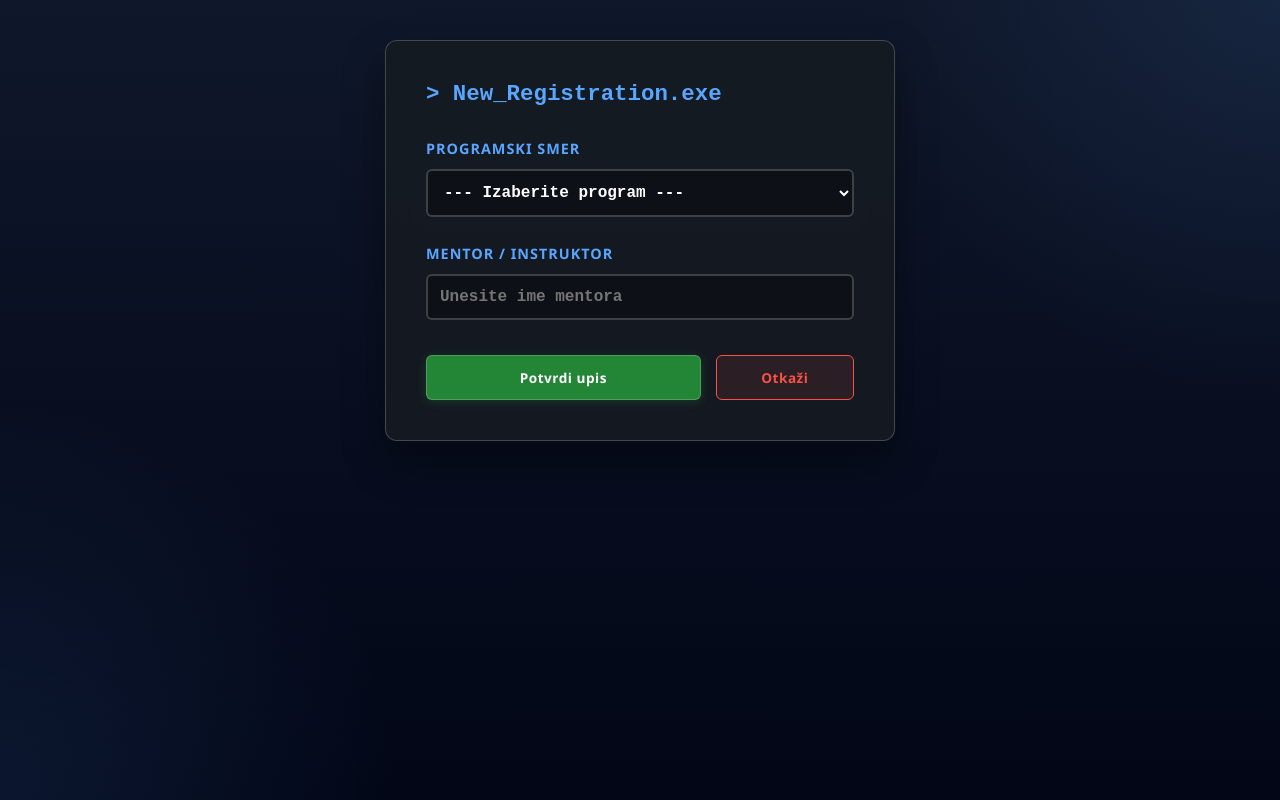
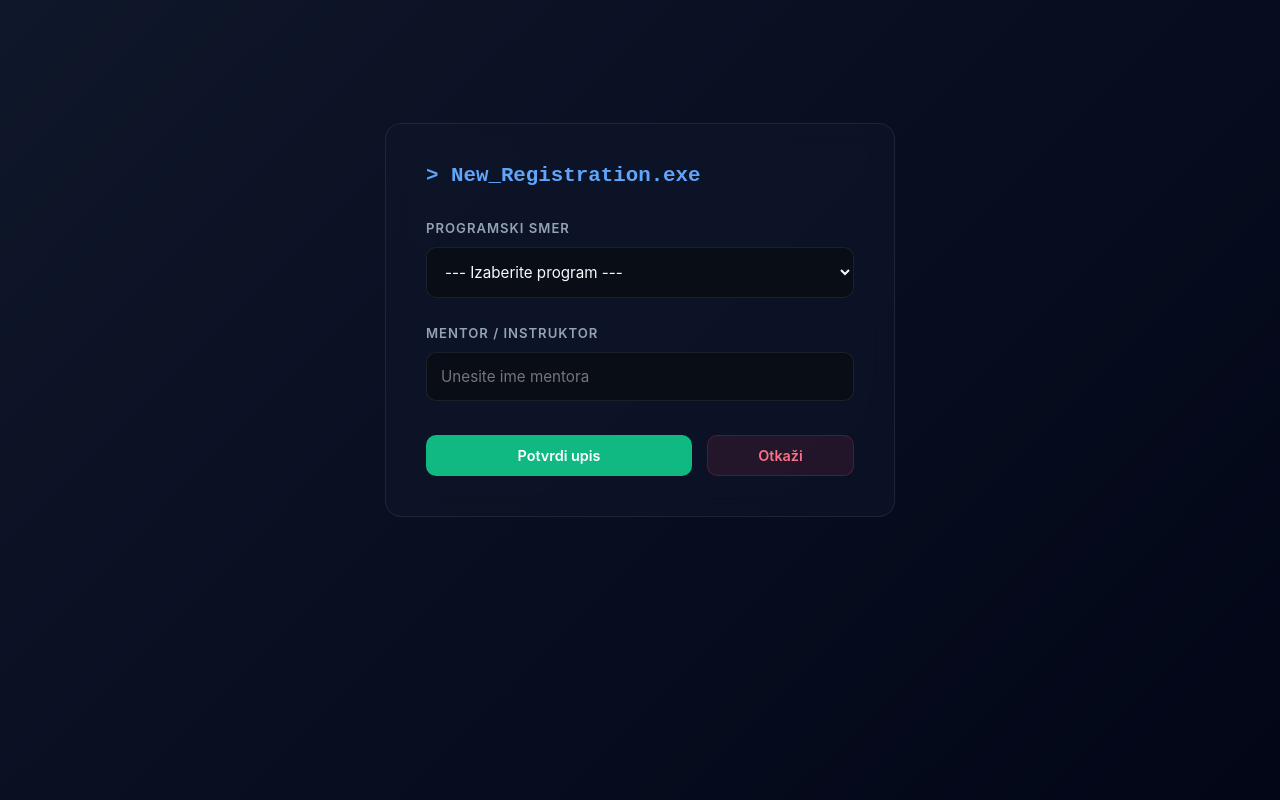
Before and after one commit to blackdiamonds2211-pixel/urban-octo-doodle, a React (Vite) app: page /add in a window 1280 px wide. Built offline with nearby package versions, Linux system fonts and the light colour scheme; sample sign-in values are in the browser's storage.

Commit message:
Fix: Povezane labele sa inputima i osvezen dizajn pozadine

```diff
--- a/src/App.jsx
+++ b/src/App.jsx
@@ -1,3 +1,4 @@
+import { useEffect } from 'react';
 import { BrowserRouter, Routes, Route, Navigate } from 'react-router-dom';
 import { AuthProvider } from './context/AuthContext';
 import ProtectedRoute from './components/ProtectedRoute';
@@ -6,9 +7,22 @@ import ProtectedRoute from './components/ProtectedRoute';
 import Login from './pages/Login';
 import Dashboard from './pages/Dashboard';
 import AddCourse from './pages/AddCourse';
-import EditCourse from './pages/EditCourse'; // 1. Dodat import za Edit stranicu
+import EditCourse from './pages/EditCourse';
 
 function App() {
+  // Kontrolišemo pozadinu tela (body) direktno preko React-a za mekan i prijatan izgled
+  useEffect(() => {
+    document.body.style.margin = "0";
+    document.body.style.minHeight = "100vh";
+    document.body.style.fontFamily = "-apple-system, BlinkMacSystemFont, 'Segoe UI', Roboto, sans-serif";
+    document.body.style.color = "#f8fafc";
+
+    // Linearni prelaz iz opuštajuće plavo-sive u duboku ponoćnu nijansu pod uglom od 135 stepeni
+    document.body.style.background = "linear-gradient(135deg, #0f172a 0%, #020617 100%)";
+    document.body.style.backgroundAttachment = "fixed";
+    document.body.style.webkitFontSmoothing = "antialiased";
+  }, []);
+
   return (
     <AuthProvider>
       <BrowserRouter>
@@ -35,7 +49,7 @@ function App() {
             }
           />
 
-          {/* 2. Dodata ruta za izmenu kursa (PUT operacija bonus) */}
+          {/* Ruta za izmenu kursa */}
           <Route
             path="/edit/:id"
             element={
--- a/src/index.css
+++ b/src/index.css
@@ -1,160 +1,154 @@
 :root {
   --bg-top: #0f172a;
   --bg-bottom: #020617;
-  --card-bg: rgba(22, 27, 34, 0.95); /* Manja providnost za bolji kontrast */
-  --accent: #58a6ff;
-  --text-main: #ffffff;    /* Čista bela za maksimalnu vidljivost */
-  --text-dim: #cbd5e1;     /* Svetlija siva za opise */
-  --border: rgba(255, 255, 255, 0.2);
-  --success: #238636;
-  --error: #f85149;
+  --card-bg: rgba(15, 23, 42, 0.6);
+  --accent: #60a5fa;
+  --text-main: #f8fafc;
+  --text-dim: #94a3b8;
+  --border: rgba(255, 255, 255, 0.08);
+  --success: #10b981;
+  --error: #f43f5e;
 }
 
-* { box-sizing: border-box; transition: all 0.2s ease; }
-
-body {
-  margin: 0;
-  min-height: 100vh;
-  font-family: 'Segoe UI', system-ui, sans-serif;
-  color: var(--text-main);
-  background:
-    radial-gradient(circle at top right, rgba(88, 166, 255, 0.1), transparent 400px),
-    radial-gradient(circle at bottom left, rgba(88, 166, 255, 0.1), transparent 400px),
-    linear-gradient(to bottom, var(--bg-top), var(--bg-bottom));
-  background-attachment: fixed;
-  -webkit-font-smoothing: antialiased;
-  font-weight: 500; /* Podebljan osnovni tekst */
+* {
+  box-sizing: border-box;
+  transition: background-color 0.2s, border-color 0.2s, transform 0.2s, box-shadow 0.2s;
 }
 
 .container {
-  width: 100%;
   max-width: 1100px;
   margin: 0 auto;
   padding: 40px 20px;
 }
 
 header {
-  background: rgba(22, 27, 34, 0.9);
+  background: var(--card-bg);
   backdrop-filter: blur(12px);
-  padding: 1.5rem;
+  -webkit-backdrop-filter: blur(12px);
+  padding: 1.25rem 2rem;
   display: flex;
   justify-content: space-between;
   align-items: center;
   border: 1px solid var(--border);
-  border-radius: 12px;
+  border-radius: 16px;
   margin-bottom: 2.5rem;
-  box-shadow: 0 4px 20px rgba(0,0,0,0.4);
+  box-shadow: 0 10px 30px rgba(0, 0, 0, 0.3);
 }
 
 header h2 {
-  font-family: 'Courier New', monospace;
-  font-size: 1.1rem;
+  font-family: monospace;
+  font-size: 1rem;
   color: var(--accent);
   margin: 0;
-  text-shadow: 0 0 10px rgba(88, 166, 255, 0.3);
+  letter-spacing: 1px;
 }
 
 .courses-grid {
   display: grid;
-  grid-template-columns: repeat(auto-fill, minmax(220px, 1fr));
-  gap: 20px;
+  grid-template-columns: repeat(auto-fill, minmax(240px, 1fr));
+  gap: 24px;
 }
 
 .course-card {
   background: var(--card-bg);
-  backdrop-filter: blur(8px);
+  backdrop-filter: blur(12px);
+  -webkit-backdrop-filter: blur(12px);
   border: 1px solid var(--border);
-  border-radius: 10px;
-  padding: 1.2rem;
+  border-radius: 16px;
+  padding: 1.5rem;
   display: flex;
   flex-direction: column;
   justify-content: space-between;
-  min-height: 160px;
-  box-shadow: 0 4px 15px rgba(0,0,0,0.3);
+  min-height: 180px;
 }
 
 .course-card:hover {
-  border-color: var(--accent);
-  transform: translateY(-5px);
-  box-shadow: 0 10px 25px rgba(0, 0, 0, 0.5);
+  border-color: rgba(96, 165, 250, 0.4);
+  transform: translateY(-4px);
+  box-shadow: 0 12px 30px rgba(0, 0, 0, 0.4);
 }
 
 .course-card h4 {
   margin: 0;
-  font-family: 'Courier New', monospace;
-  color: #ffffff; /* Čisto bela */
-  font-size: 1.1rem;
-  font-weight: 700;
-  text-shadow: 0 2px 4px rgba(0,0,0,0.5);
+  font-size: 1.15rem;
+  font-weight: 600;
+  line-height: 1.4;
 }
 
 .course-card p {
   color: var(--text-dim);
-  font-size: 0.9rem;
-  margin-top: 10px;
-  font-weight: 600; /* Bolja vidljivost instruktora */
+  font-size: 0.88rem;
+  margin-top: 12px;
 }
 
-button {
+button, .edit-button {
   cursor: pointer;
-  border-radius: 6px;
-  font-weight: 700; /* Jako podebljana dugmad */
-  font-size: 0.85rem;
+  border-radius: 10px;
+  font-weight: 600;
+  font-size: 0.9rem;
   font-family: inherit;
-  letter-spacing: 0.5px;
+  border: none;
+  text-align: center;
 }
 
 .btn-main {
   background: var(--success);
-  color: white;
+  color: #ffffff;
   padding: 12px 24px;
-  border: 1px solid rgba(255,255,255,0.2);
-  box-shadow: 0 2px 10px rgba(35, 134, 54, 0.3);
 }
 
-.btn-main:hover { background: #2ea043; transform: scale(1.02); }
+.btn-main:hover {
+  background: #059669;
+  transform: translateY(-1px);
+}
 
 .btn-logout {
-  background: rgba(248, 81, 73, 0.1);
-  color: #f85149;
-  border: 1px solid #f85149;
-  padding: 8px 16px;
+  background: rgba(244, 63, 94, 0.1);
+  color: #fb7185;
+  border: 1px solid rgba(244, 63, 94, 0.2);
+  padding: 8px 18px;
 }
 
-.btn-logout:hover { background: var(--error); color: white; }
+.btn-logout:hover {
+  background: var(--error);
+  color: white;
+}
 
 .edit-button {
   text-decoration: none;
-  color: #ffffff;
-  background: var(--accent); /* Plava pozadina za bolju uočljivost */
-  padding: 6px 14px;
-  border-radius: 4px;
-  font-size: 0.8rem;
-  font-family: 'Courier New', monospace;
-  font-weight: 700;
+  background: rgba(96, 165, 250, 0.1);
+  color: var(--accent);
+  padding: 8px 16px;
+  border: 1px solid rgba(96, 165, 250, 0.2);
 }
 
-.edit-button:hover { background: #38bdf8; }
+.edit-button:hover {
+  background: var(--accent);
+  color: #020617;
+}
 
 input, select {
   width: 100%;
-  background: rgba(13, 17, 23, 1);
-  border: 2px solid var(--border);
-  color: #ffffff;
-  padding: 12px;
-  border-radius: 6px;
-  margin: 10px 0 20px;
-  font-family: 'Courier New', monospace;
-  font-size: 1rem;
-  font-weight: 600;
+  background: #090d16;
+  border: 1px solid var(--border);
+  color: #f8fafc;
+  padding: 14px;
+  border-radius: 10px;
+  margin: 10px 0 24px;
+  font-family: inherit;
+  font-size: 0.95rem;
+  outline: none;
 }
 
-input:focus { border-color: var(--accent); outline: none; box-shadow: 0 0 10px rgba(88, 166, 255, 0.2); }
+input:focus, select:focus {
+  border-color: var(--accent);
+  box-shadow: 0 0 0 3px rgba(96, 165, 250, 0.15);
+}
 
 label {
-  color: var(--accent);
-  font-weight: 700;
-  font-size: 0.9rem;
+  color: var(--text-dim);
+  font-weight: 600;
+  font-size: 0.82rem;
   text-transform: uppercase;
   letter-spacing: 1px;
 }
@@ -162,5 +156,4 @@ label {
 @media (max-width: 600px) {
   .courses-grid { grid-template-columns: 1fr; }
   header { flex-direction: column; gap: 15px; text-align: center; }
-  input, select, button { font-size: 16px !important; }
 }
--- a/src/pages/AddCourse.jsx
+++ b/src/pages/AddCourse.jsx
@@ -2,7 +2,6 @@ import { useState } from 'react';
 import { useNavigate } from 'react-router-dom';
 
 const AddCourse = () => {
-  // Proširena lista svih programerskih smerova
   const programerskiSmerovi = [
     "--- Izaberite program ---",
     "Frontend Development (React.js & Next.js)",
@@ -18,7 +17,6 @@ const AddCourse = () => {
     "UI/UX Design for Developers"
   ];
 
-  // Inicijalno postavljamo prvu opciju
   const [title, setTitle] = useState(programerskiSmerovi[0]);
   const [instructor, setInstructor] = useState('');
   const navigate = useNavigate();
@@ -26,17 +24,14 @@ const AddCourse = () => {
   const handleSubmit = (e) => {
     e.preventDefault();
 
-    // Provera da student nije ostavio "Izaberite program"
     if (title === programerskiSmerovi[0]) {
       alert("Molimo izaberite konkretan program sa liste.");
       return;
     }
 
-    // 1. Povlačimo trenutne kurseve iz localStorage memorije
     const savedCourses = localStorage.getItem('local_courses');
     let currentCourses = savedCourses ? JSON.parse(savedCourses) : [];
 
-    // 2. Kreiramo novi objekat sa jedinstvenim ID brojem na osnovu vremena (Date.now())
     const newCourse = {
       id: Date.now(),
       title: title,
@@ -44,54 +39,46 @@ const AddCourse = () => {
       description: "Lokalno dodat program u registar."
     };
 
-    // 3. Dodajemo novi objekat u niz i snimamo nazad u memoriju brauzera
     currentCourses.push(newCourse);
     localStorage.setItem('local_courses', JSON.stringify(currentCourses));
 
-    // Obaveštenje o uspehu
     alert(`Sistem: Uspešno kreiran program "${title}" kod mentora: ${instructor}`);
-
-    // Vraćamo korisnika na Dashboard gde će se kartica odmah iscrtati
     navigate('/');
   };
 
   return (
-    <div className="container" style={{ maxWidth: '550px' }}>
-      {/* Kartica prati Glassmorphism stil iz index.css */}
-      <div style={{
-        background: 'var(--card-bg)',
-        padding: '40px',
-        borderRadius: '12px',
-        border: '1px solid var(--border)',
-        backdropFilter: 'blur(12px)',
-        boxShadow: '0 20px 40px rgba(0,0,0,0.4)'
-      }}>
+    <div className="container" style={{ maxWidth: '550px', display: 'flex', minHeight: '80vh', alignItems: 'center' }}>
+      {/* Kartica prati meki Glassmorphism stil iz index.css */}
+      <div className="course-card" style={{ width: '100%', padding: '40px', minHeight: 'auto' }}>
         <h2 style={{
           marginTop: 0,
           marginBottom: '30px',
           color: 'var(--accent)',
-          fontFamily: 'Courier New, monospace',
-          fontSize: '1.4rem'
+          fontFamily: 'monospace',
+          fontSize: '1.3rem'
         }}>
           {`> New_Registration.exe`}
         </h2>
 
         <form onSubmit={handleSubmit}>
-          <label>PROGRAMSKI SMER</label>
+          {/* Rešenje za grešku: labela je sada povezana preko htmlFor i id-ja */}
+          <label htmlFor="add-course-select">PROGRAMSKI SMER</label>
           <select
+            id="add-course-select"
             value={title}
             onChange={(e) => setTitle(e.target.value)}
-            style={{ marginTop: '10px', marginBottom: '25px' }}
           >
             {programerskiSmerovi.map((kurs, index) => (
-              <option key={index} value={kurs} style={{background: '#0d1117', color: '#fff'}}>
+              <option key={index} value={kurs} style={{ background: '#0d1117', color: '#fff' }}>
                 {kurs}
               </option>
             ))}
           </select>
 
-          <label>MENTOR / INSTRUKTOR</label>
+          {/* Rešenje za grešku: labela je sada povezana preko htmlFor i id-ja */}
+          <label htmlFor="add-instructor-input">MENTOR / INSTRUKTOR</label>
           <input
+            id="add-instructor-input"
             type="text"
             placeholder="Unesite ime mentora"
             value={instructor}
@@ -99,7 +86,7 @@ const AddCourse = () => {
             required
           />
 
-          <div style={{ display: 'flex', gap: '15px', marginTop: '15px' }}>
+          <div style={{ display: 'flex', gap: '15px', marginTop: '10px' }}>
             <button type="submit" className="btn-main" style={{ flex: 2 }}>
               Potvrdi upis
             </button>
@@ -107,7 +94,7 @@ const AddCourse = () => {
               type="button"
               onClick={() => navigate('/')}
               className="btn-logout"
-              style={{ flex: 1, padding: '12px' }}
+              style={{ flex: 1 }}
             >
               Otkaži
             </button>
```
Also changed, not shown: src/App.css (line endings or trailing spaces).
